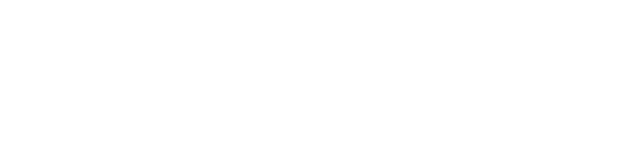
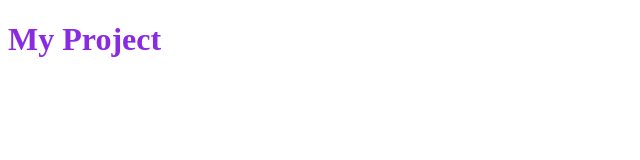
Before and after one commit to expertin/Project-Sprint2-Module-1, a plain HTML site: page index.html in a window 1280 px wide. Shown: the whole page, without its empty margins (0-640 px from the left). Drawn offline with Linux system fonts and the light colour scheme.

Commit message:
updated html and css file

```diff
--- a/index.html
+++ b/index.html
@@ -3,9 +3,11 @@
 <head>
   <meta charset="UTF-8">
   <meta name="viewport" content="width=device-width, initial-scale=1.0">
+  <link rel="stylesheet" href="styles.css">
   <title>Document</title>
 </head>
 <body>
+  <h1 class="header">My Project</h1>
 
 </body>
 </html>
--- a/styles.css
+++ b/styles.css
@@ -0,0 +1,3 @@
+.header{
+  color: blueviolet;
+}
```
